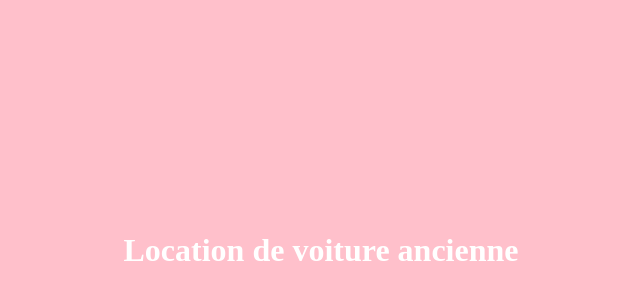
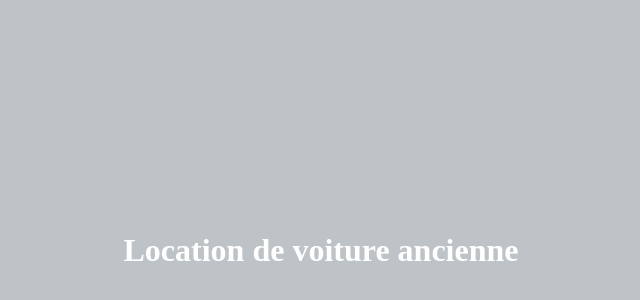
Before and after one commit to Amadou98/locationvoiture, a plain HTML site: page index.html in a window 1280 px wide. Shown: the part 42-342 px from the top of the page, without its empty margins (319-959 px from the left). Drawn offline with Linux system fonts and the light colour scheme.

Commit message:
modification du couleur de fond

```diff
--- a/index.html
+++ b/index.html
@@ -3,7 +3,7 @@
 <head>
 	<title>Location de voiture ancienne</title>
 </head>
-<body style="background-color: pink">
+<body style="background-color: #bdc3c7">
 	<h1 style="padding-top: 20%; padding-bottom: 20%; text-align: center; color: #FFFFFF">Location de voiture ancienne</h1>
 
 </body>
```
